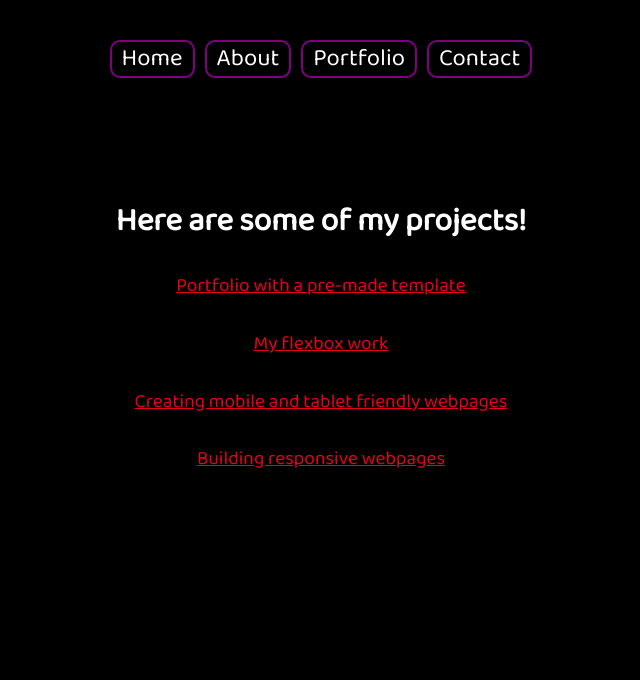
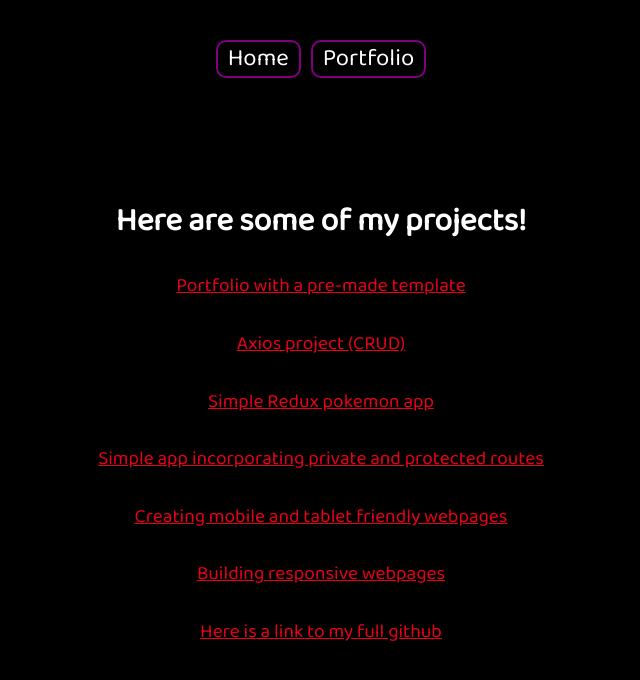
Before and after one commit to chiku524/resume, a plain HTML site: page portfolio.html in a window 1280 px wide. Shown: the whole page, without its empty margins (319-959 px from the left). Drawn offline with Linux system fonts and the light colour scheme.

Commit message:
tidied up my resume a bit

```diff
--- a/portfolio.html
+++ b/portfolio.html
@@ -12,9 +12,7 @@
         <header class='header'>
             <nav class='nav'>
                 <a href='index.html'>Home</a>
-                <a href='#'>About</a>
                 <a href='portfolio.html'>Portfolio</a>
-                <a href='#'>Contact</a>
             </nav>
         </header>
 
@@ -22,9 +20,12 @@
             <h1>Here are some of my projects!</h1>
             <ul>
                 <li><a href='https://chiku524.github.io/'>Portfolio with a pre-made template</a></li>
-                <li><a href='https://github.com/chiku524/UI-III-Flexbox/tree/nico-chikuji'>My flexbox work</a></li>
+                <li><a href='https://github.com/chiku524/HTTP-Movies-Assignment/tree/nico-chikuji'>Axios project (CRUD)</a></li>
+                <li><a href='https://github.com/chiku524/React-Redux-App/tree/nico-chikuji'>Simple Redux pokemon app</a></li>
+                <li><a href='https://github.com/chiku524/Auth-Friends/tree/nico-chikuji'>Simple app incorporating private and protected routes</a></li>
                 <li><a href='https://github.com/chiku524/responsive-web-design-I/tree/nico-chikuji'>Creating mobile and tablet friendly webpages</a></li>
                 <li><a href='https://github.com/chiku524/Sprint-Challenge--User-Interface/tree/nico-chikuji'>Building responsive webpages</a></li>
+                <li><a href='https://github.com/chiku524'>Here is a link to my full github</a></li>
             </ul>
         </section>
     </div>
```
Also changed, not shown: index.html (+0 -2 lines).
